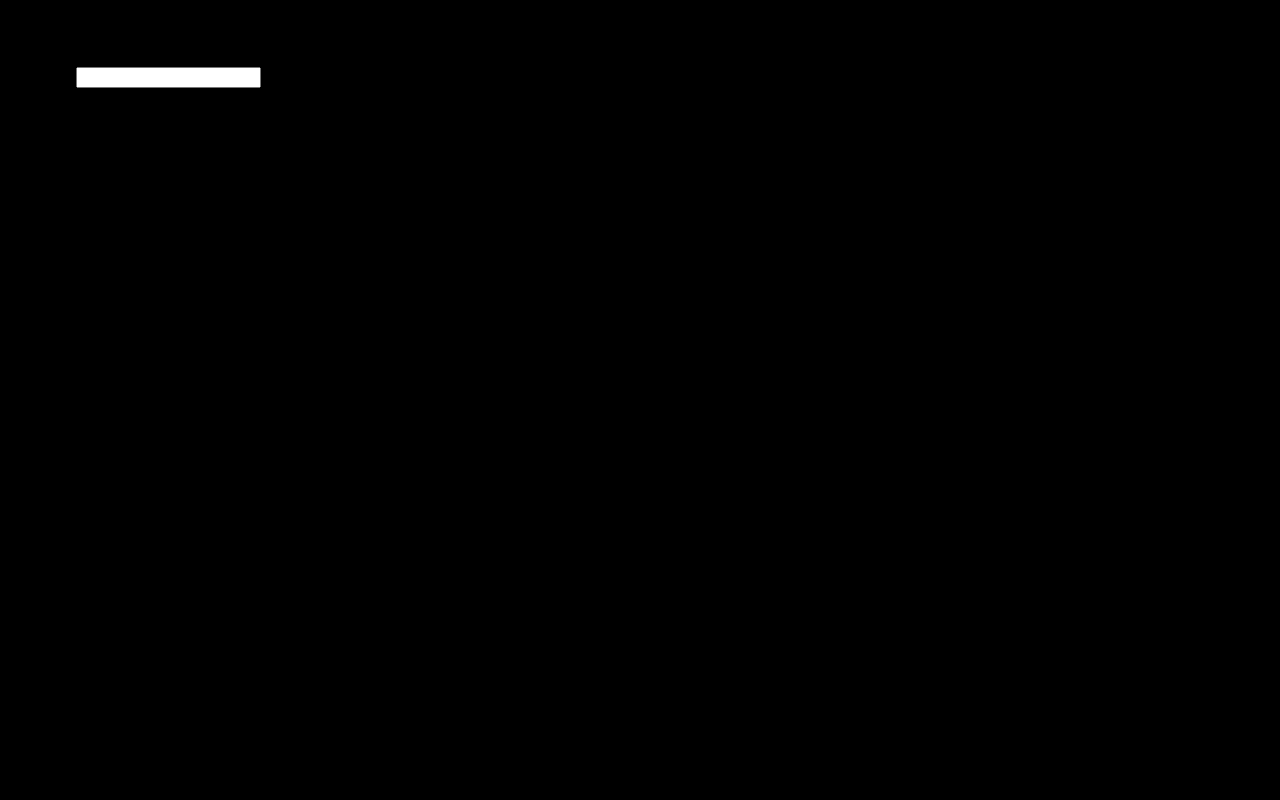
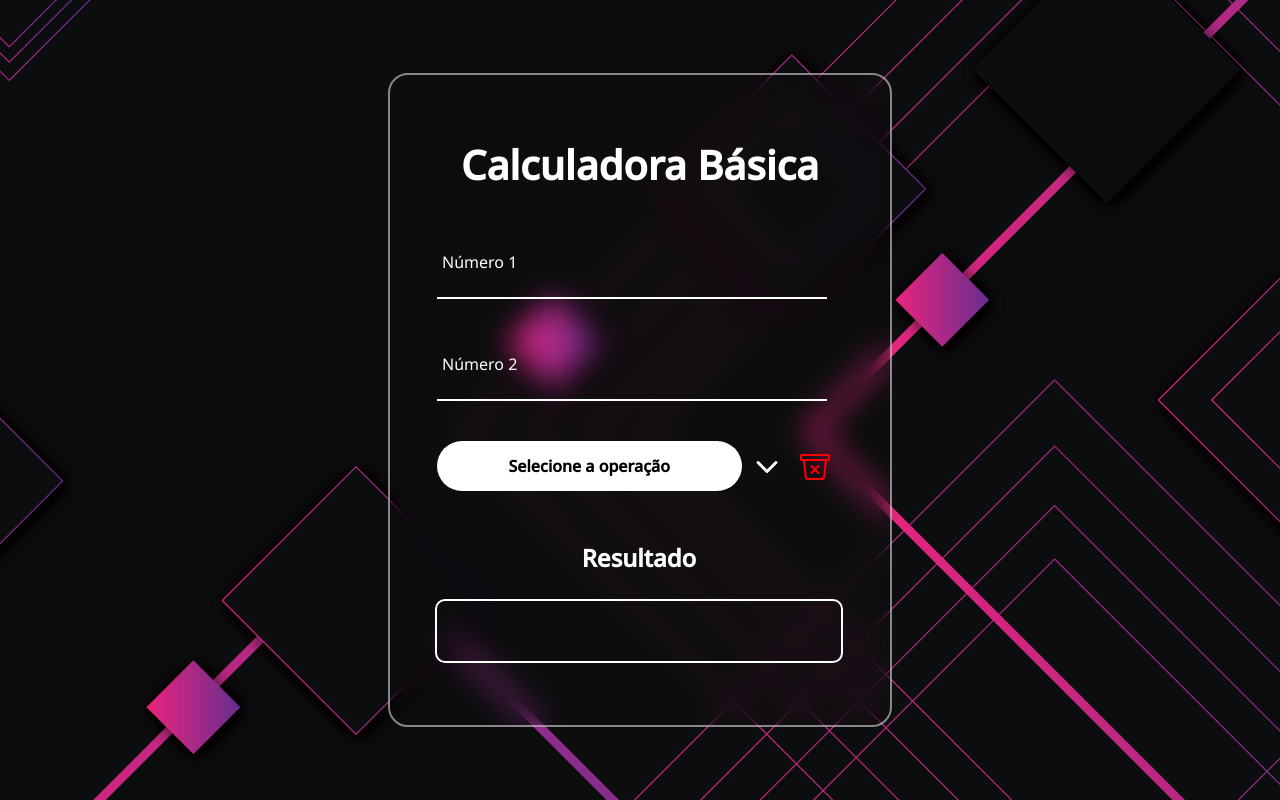
Before and after one commit to luisbazzo/fatec-2023-calculadora, a plain HTML site: page index.html in a window 1280 px wide. Drawn offline with nearby package versions, Linux system fonts and the light colour scheme.

Commit message:
Projeto pre-finalizado

```diff
--- a/index.html
+++ b/index.html
@@ -5,6 +5,7 @@
     <meta http-equiv="X-UA-Compatible" content="IE=edge">
     <meta name="viewport" content="width=device-width, initial-scale=1.0">
     <link rel="stylesheet" href="styles/styles.css" type="text/css">
+
     <script type="text/javascript" src="js/main.js"></script>
 
     <title>Calculadora</title>
@@ -13,25 +14,50 @@
 <body>
 
     <section>
-        <div class="sec-box">
+        <div class="form-box">
             <div class="form-calc">
                 <form>
                     <h2>Calculadora Básica</h2>
 
                     <div class="input-box">
+                        <input type="text" id="num1" required>
                         <label>Número 1</label>
-                        <input type="text" required>
                     </div><!--input-box-->
 
                     <div class="input-box">
+                        <input type="text" id="num2" required>
                         <label>Número 2</label>
+                    </div><!--input-box-->
 
-                    </div><!--input box-->
+                    <div class="op-box">
+                        <button type="button" id="btnNada" onclick="mostrarOperacao()">Selecione a operação</button>
+                        <button type="button" id="btnSomar" onclick="somar()">Somar</button>
+                        <button type="button" id="btnSubtrair" onclick="subtrair()">Subtrair</button>
+                        <button type="button" id="btnMultiplicar" onclick="multiplicar()">Multiplicar</button>
+                        <button type="button" id="btnDividir" onclick="dividir()">Dividir</button>
 
+                        <ion-icon name="chevron-down-outline" onclick="mostrarOperacao()"></ion-icon>
+                        <ion-icon name="trash-bin-outline" id="trash-icon" onclick="limpar()"></ion-icon>
+
+                        <ul id="listaOp">
+                            <li id="liSomar" onclick="selecionarOperacao('Somar')">Somar</li>
+                            <li id="liSubtrair" onclick="selecionarOperacao('Subtrair')">Subtrair</li>
+                            <li id="liMultiplicar" onclick="selecionarOperacao('Multiplicar')">Multiplicar</li>
+                            <li id="liDividir" onclick="selecionarOperacao('Dividir')">Dividir</li>
+                        </ul>
+                    </div><!--op-box-->
+
+                    <div class="resp-box">
+                        <h2>Resultado</h2>
+                        <input type="text" id="resp" readonly>
+                    </div><!--resp-box-->
                 </form>
             </div><!--form-calc-->
-        </div><!--sec-box-->
+        </div><!--form-box-->
     </section>
+
+    <script type="module" src="https://unpkg.com/ionicons@5.5.2/dist/ionicons/ionicons.esm.js"></script>
+    <script nomodule src="https://unpkg.com/ionicons@5.5.2/dist/ionicons/ionicons.js"></script>
 
 </body>
 </html>
--- a/js/main.js
+++ b/js/main.js
@@ -31,7 +31,7 @@ function multiplicar(){
     num1 = parseFloat(document.getElementById("num1").value);
     num2 = parseFloat(document.getElementById("num2").value);
 
-    resp = num1 + num2;
+    resp = num1 * num2;
 
     document.getElementById("resp").value = resp;
 
@@ -44,9 +44,42 @@ function dividir(){
     num1 = parseFloat(document.getElementById("num1").value);
     num2 = parseFloat(document.getElementById("num2").value);
 
-    resp = num1 + num2;
+    resp = num1 / num2;
 
     document.getElementById("resp").value = resp;
+
+}
+
+function mostrarOperacao(){
+
+    document.getElementById("listaOp").style.display = "block";
+    document.getElementById("btnNada").style.borderRadius = "0";
+    document.getElementById("btnNada").style.borderBottom = "2px solid black";
+    document.getElementById("btnNada").style.display = "inline-block";
+    document.getElementById("btnSomar").style.display = "none";
+    document.getElementById("btnSubtrair").style.display = "none";
+    document.getElementById("btnMultiplicar").style.display = "none";
+
+}
+
+function selecionarOperacao(op){
+
+    document.getElementById("btnNada").style.display = "none";
+
+    if(op == "Somar"){
+        document.getElementById("btnSomar").style.display = "inline-block";
+    }
+    else if(op == "Subtrair"){
+        document.getElementById("btnSubtrair").style.display = "inline-block";
+    }
+    else if(op == "Multiplicar"){
+        document.getElementById("btnMultiplicar").style.display = "inline-block";
+    }
+    else{
+        document.getElementById("btnDividir").style.display = "inline-block";
+    }
+
+    document.getElementById("listaOp").style.display = "none";
 
 }
 
@@ -55,4 +88,11 @@ function limpar(){
     document.getElementById("num1").value = "";
     document.getElementById("num2").value = "";
     document.getElementById("resp").value = "";
+    document.getElementById("listaOp").style.display = "none";
+    document.getElementById("btnNada").style.display = "inline-block";
+    document.getElementById("btnSomar").style.display = "none";
+    document.getElementById("btnSubtrair").style.display = "none";
+    document.getElementById("btnMultiplicar").style.display = "none";
+    document.getElementById("btnDividir").style.display = "none";
+    document.getElementById("btnNada").style.borderRadius = "40px";
 }
--- a/styles/styles.css
+++ b/styles/styles.css
@@ -1,7 +1,151 @@
+@import url('https://fonts.googleapis.com/css2?family=Noto+Sans:ital,wght@0,400;0,500;1,300&display=swap');
+
 *{
-    box-sizing: border-box;
+    margin: 0;
+    padding: 0;
+    font-family: 'Noto Sans', sans-serif;
 }
 
-body{
-    background-color: black;
+section{
+    display: flex;
+    justify-content: center;
+    align-items: center;
+    min-height: 100vh;
+    width: 100%;
+    background-image: url('../images/1155483.png');
+    background-repeat: no-repeat;
+    background-size: cover;
+    background-position: center;
 }
+
+.form-box{
+    position: relative;
+    width: 500px;
+    height: 650px;
+    background-color: transparent;
+    border: 2px solid rgba(255, 255, 255, 0.5);
+    border-radius: 20px;
+    backdrop-filter: blur(15px);
+    display: flex;
+    justify-content: center;
+    align-items: center;
+}
+
+h2{
+    font-size: 2.5em;
+    color: white;
+    text-align: center;
+    padding-bottom: 5px;
+}
+
+.input-box{
+    position: relative;
+    margin: 30px 0;
+    width: 390px;
+    border-bottom: 2px solid white;
+}
+
+.input-box label{
+    position: absolute;
+    top: 50%;
+    left: 5px;
+    transform: translateY(-50%);
+    color: white;
+    font-size: 1em;
+    pointer-events: none;
+    transition: 0.5s;
+}
+
+input:focus ~ label,
+input:valid ~ label{
+    top: -5px;
+}
+
+.input-box input{
+    width: 100%;
+    height: 70px;
+    background: transparent;
+    border: none;
+    outline: none;
+    font-size: 1em;
+    padding: 0 35px 0 5px;
+    color: white;
+}
+
+.op-box button{
+    display: none;
+    width: 75%;
+    height: 50px;
+    border-radius: 40px;
+    margin-top: 10px;
+    background-color: white;
+    border: none;
+    outline: none;
+    cursor: pointer;
+    font-size: 1em;
+    font-weight: 600;
+}
+
+#btnNada{
+    display: inline-block;
+}
+
+.op-box{
+    position: relative;
+}
+
+.op-box ul{
+    width: 75%;
+    list-style: none;
+    background-color: white;
+    font-size: 1em;
+    text-align: center;
+}
+
+.op-box ul li{
+    cursor: pointer;
+}
+
+#listaOp{
+    display: none;
+}
+
+.op-box ion-icon{
+    position: relative;
+    margin-left: 5px;
+    margin-bottom: 9px;
+    color: white;
+    font-size: 2em;
+    top: 20px;
+    cursor: pointer;
+}
+
+#trash-icon{
+    color: red;
+    margin-left: 12px;
+}
+
+.resp-box{
+    position: relative;
+    margin-top: 50px;
+    margin-left: -2px;
+}
+
+.resp-box h2{
+    font-size: 1.5em;
+    color: white;
+    text-align: center;
+    margin-bottom: 20px;
+}
+
+.resp-box input{
+    width: 354px;
+    height: 60px;
+    background: transparent;
+    border: 2px solid white;
+    border-radius: 10px;
+    outline: none;
+    font-size: 1.5em;
+    padding: 0 35px 0 15px;
+    color: white;
+}
```
Also changed, not shown: images/1155483.png (added).
